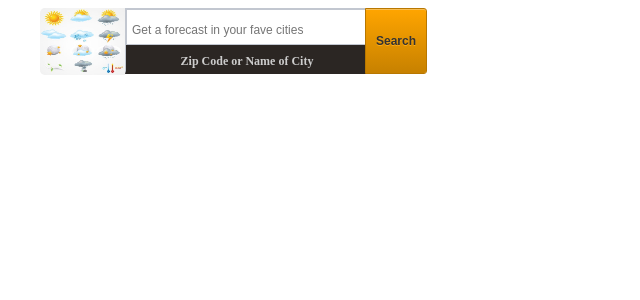
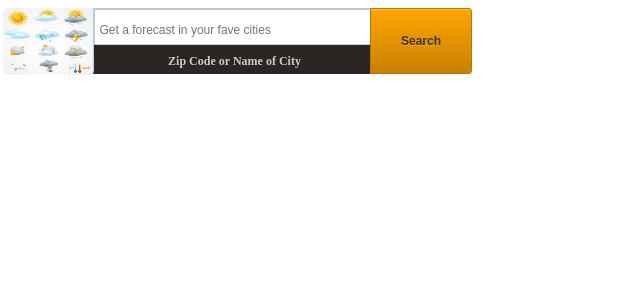
Before and after one commit to vcobar/weather-status, a React (Create React App) app: page / in a window 1280 px wide. Shown: the top 300 px of the page, without its empty margins (0-640 px from the left). Built offline with nearby package versions, Linux system fonts and the light colour scheme.

Commit message:
finalize mobile searchbar layout

```diff
--- a/public/css/styles.css
+++ b/public/css/styles.css
@@ -6,15 +6,15 @@
 
 .searchBar {
   height: auto;
-  width: 245px;
+  width: 310px;
   margin: 0 auto; }
 
 .weatherLogo {
   height: 67px;
-  width: 85px;
+  width: 90px;
   position: absolute;
   top: 8px;
-  left: 40px;
+  left: 3px;
   border-bottom-left-radius: 5px;
   border-top-left-radius: 5px; }
 
@@ -35,8 +35,8 @@
   background-clip: padding-box;
   position: absolute;
   top: 8px;
-  left: 365px;
-  padding: 25px 10px;
+  left: 370px;
+  padding: 25px 30px;
   border-bottom-left-radius: 0;
   border-top-left-radius: 0;
   font-size: 12px; }
@@ -55,7 +55,7 @@
 
 .fieldContainer {
   height: 60px;
-  width: 230px;
+  width: 270px;
   position: relative; }
 
 .field {
```
Also changed, not shown: css/styles.sass (+6 -6 lines), 1 other file (tests, documents, lock files or other folders).
